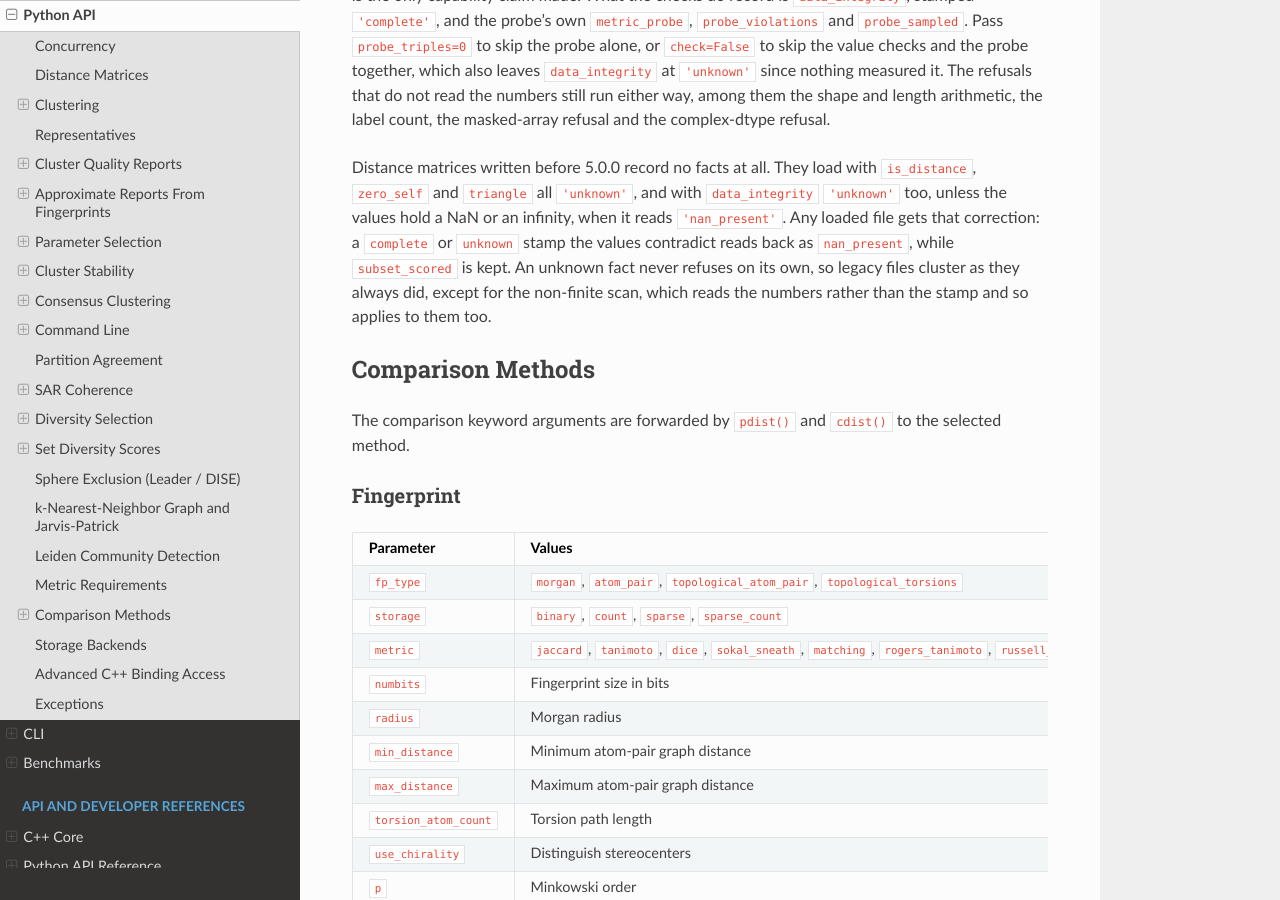
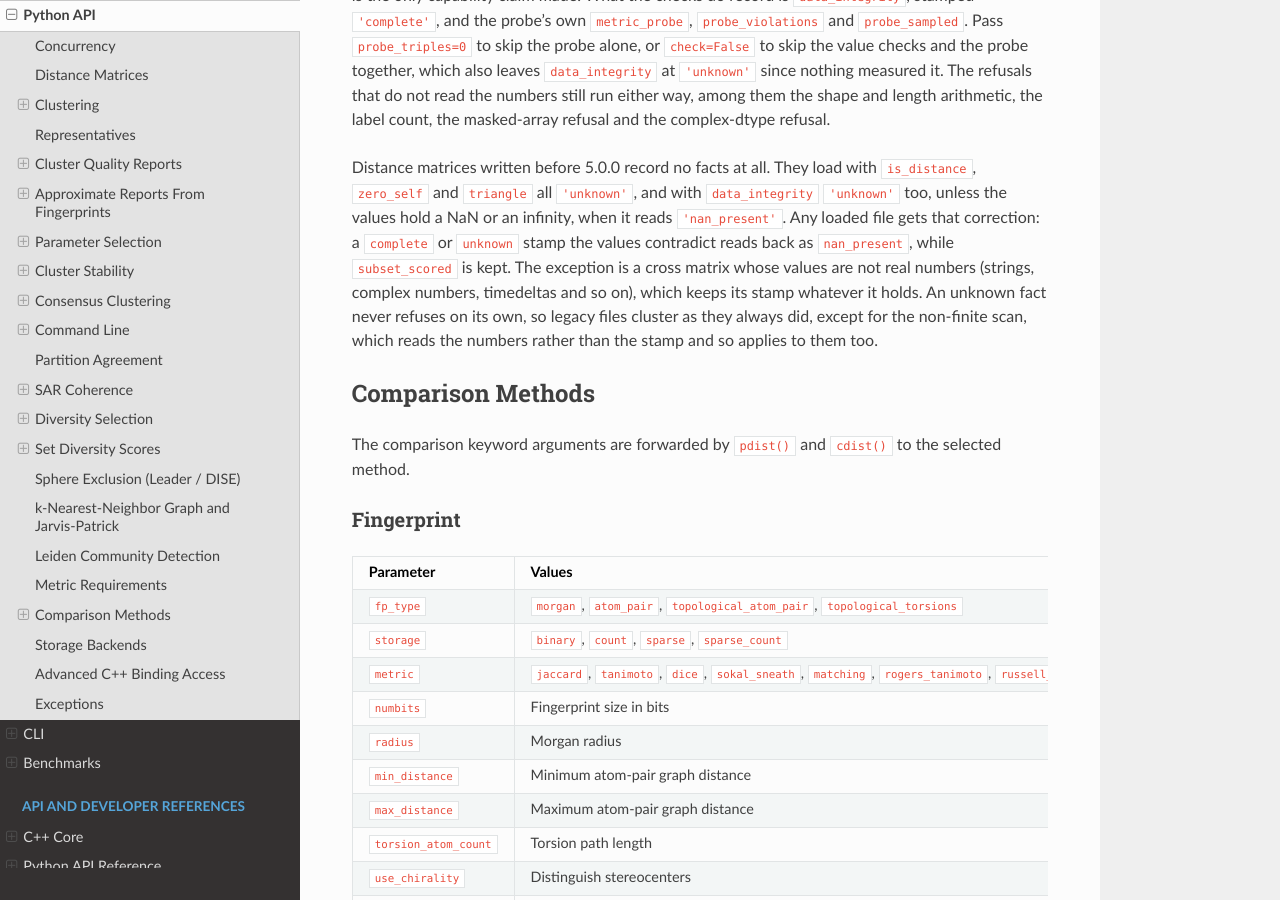
Before and after one commit to scott-arne/oecluster, a Sphinx documentation site: the page built from docs/python-api.md, in a window 1280 px wide and 900 px high, scrolled down 68340 px. Built offline with Sphinx 7.4.7 and the Read the Docs theme 3.1.0, drawn with Linux system fonts in a browser that asks for light colours; pages that are not in the unit, such as notebooks, are missing from menus; the version number is read from the project's files by our own code.

Commit message:
docs: say a non-real cross matrix keeps its stamp on load, and pin the gate under subset_scored

```diff
--- a/docs/python-api.md
+++ b/docs/python-api.md
@@ -3404,7 +3404,9 @@ Distance matrices written before 5.0.0 record no facts at all. They load with
 `data_integrity` `'unknown'` too, unless the values hold a NaN or an infinity,
 when it reads `'nan_present'`. Any loaded file gets that correction: a
 `complete` or `unknown` stamp the values contradict reads back as
-`nan_present`, while `subset_scored` is kept. An unknown fact never refuses on
+`nan_present`, while `subset_scored` is kept. The exception is a cross matrix
+whose values are not real numbers (strings, complex numbers, timedeltas and so
+on), which keeps its stamp whatever it holds. An unknown fact never refuses on
 its own, so legacy files cluster as they always did, except for the
 non-finite scan, which reads the numbers rather than the stamp and so applies
 to them too.
```
Also changed, not shown: 2 other files.
